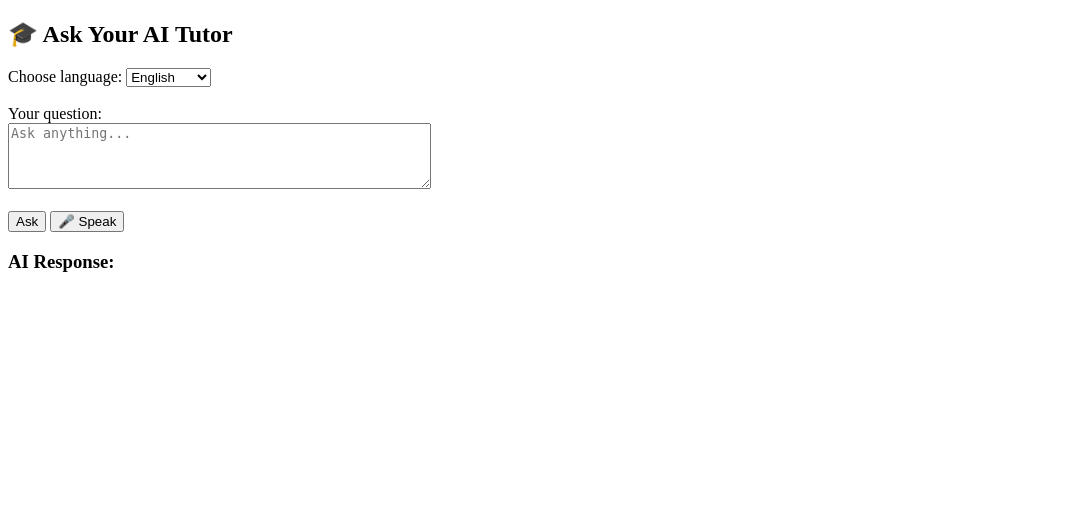
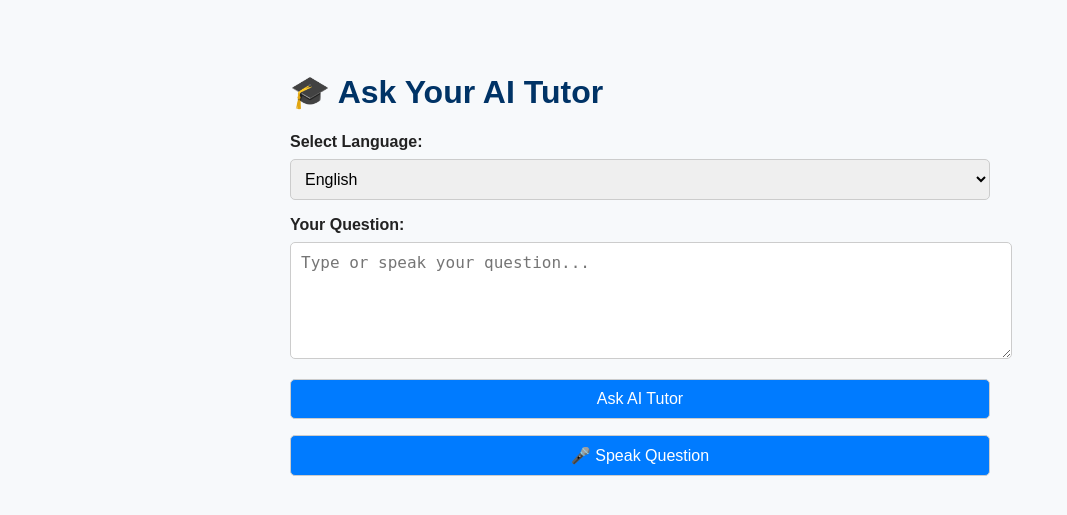
Before and after one commit to gogoii3008/AItutor, a Flask app: page / in a window 1280 px wide. Shown: the top 515 px of the page, without its empty margins (0-1067 px from the left). Run offline with Flask 3, Linux system fonts and the light colour scheme.

Commit message:
Update index.html

```diff
--- a/templates/index.html
+++ b/templates/index.html
@@ -1,64 +1,120 @@
 <!DOCTYPE html>
 <html lang="en">
 <head>
-  <meta charset="UTF-8">
+  <meta charset="UTF-8" />
+  <meta name="viewport" content="width=device-width, initial-scale=1.0"/>
   <title>AI Tutor</title>
+  <style>
+    body {
+      font-family: Arial, sans-serif;
+      margin: 2rem auto;
+      max-width: 700px;
+      padding: 20px;
+      background-color: #f7f9fb;
+      color: #222;
+    }
+    h1 {
+      color: #003366;
+    }
+    label {
+      font-weight: bold;
+      display: block;
+      margin-top: 1rem;
+    }
+    select, textarea, button {
+      width: 100%;
+      padding: 10px;
+      margin-top: 0.5rem;
+      font-size: 16px;
+      border-radius: 5px;
+      border: 1px solid #ccc;
+    }
+    button {
+      background-color: #007bff;
+      color: white;
+      margin-top: 1rem;
+      cursor: pointer;
+      transition: 0.3s ease;
+    }
+    button:hover {
+      background-color: #0056b3;
+    }
+    #response {
+      margin-top: 2rem;
+      padding: 1rem;
+      background: #e6f0ff;
+      border-left: 5px solid #007bff;
+    }
+    #audio {
+      margin-top: 1rem;
+      width: 100%;
+    }
+  </style>
 </head>
 <body>
-  <h2>🎓 Ask Your AI Tutor</h2>
+  <h1>🎓 Ask Your AI Tutor</h1>
 
   <form id="ask-form">
-    <label for="language">Choose language:</label>
+    <label for="language">Select Language:</label>
     <select name="language" id="language">
       <option value="english">English</option>
       <option value="hindi">Hindi</option>
       <option value="assamese">Assamese</option>
-    </select><br><br>
+    </select>
 
-    <label for="question">Your question:</label><br>
-    <textarea id="question" name="question" rows="4" cols="50" placeholder="Ask anything..."></textarea><br><br>
+    <label for="question">Your Question:</label>
+    <textarea id="question" name="question" rows="5" placeholder="Type or speak your question..."></textarea>
 
-    <button type="submit">Ask</button>
-    <button type="button" onclick="startRecording()">🎤 Speak</button>
+    <button type="submit">Ask AI Tutor</button>
+    <button type="button" onclick="startRecording()">🎤 Speak Question</button>
   </form>
 
-  <h3>AI Response:</h3>
-  <div id="response" style="margin-bottom: 1rem;"></div>
-  <audio id="audio" controls style="display: none;"></audio>
+  <div id="response" style="display:none;">
+    <h3>Answer:</h3>
+    <div id="answer-text"></div>
+    <audio id="audio" controls style="display:none;"></audio>
+  </div>
 
   <script>
-    // Form handling
-    document.getElementById("ask-form").addEventListener("submit", async (e) => {
+    // Handle form submission
+    document.getElementById("ask-form").addEventListener("submit", async function (e) {
       e.preventDefault();
-      const formData = new FormData(e.target);
-      const res = await fetch("/ask", {
+
+      const formData = new FormData(this);
+      const response = await fetch("/ask", {
         method: "POST",
-        body: formData,
+        body: formData
       });
-      const data = await res.json();
-      document.getElementById("response").innerText = data.answer || "No answer.";
-      const audio = document.getElementById("audio");
-      audio.src = data.audio;
-      audio.style.display = "block";
-      audio.play();
+
+      const result = await response.json();
+      if (result.answer) {
+        document.getElementById("response").style.display = "block";
+        document.getElementById("answer-text").innerText = result.answer;
+        const audio = document.getElementById("audio");
+        audio.src = result.audio;
+        audio.style.display = "block";
+        audio.play();
+      } else {
+        alert(result.error || "Something went wrong.");
+      }
     });
 
-    // Voice input
+    // Voice input using Web Speech API
     function startRecording() {
       const recognition = new (window.SpeechRecognition || window.webkitSpeechRecognition)();
-      recognition.lang = "en-IN";
+      recognition.lang = "en-IN"; // You can make this dynamic based on language
       recognition.interimResults = false;
       recognition.maxAlternatives = 1;
 
       recognition.start();
 
-      recognition.onresult = (event) => {
+      recognition.onresult = function (event) {
         const transcript = event.results[0][0].transcript;
         document.getElementById("question").value = transcript;
       };
 
-      recognition.onerror = (event) => {
-        alert("Speech recognition error: " + event.error);
+      recognition.onerror = function (event) {
+        alert("Error: " + event.error);
       };
     }
   </script>
```
